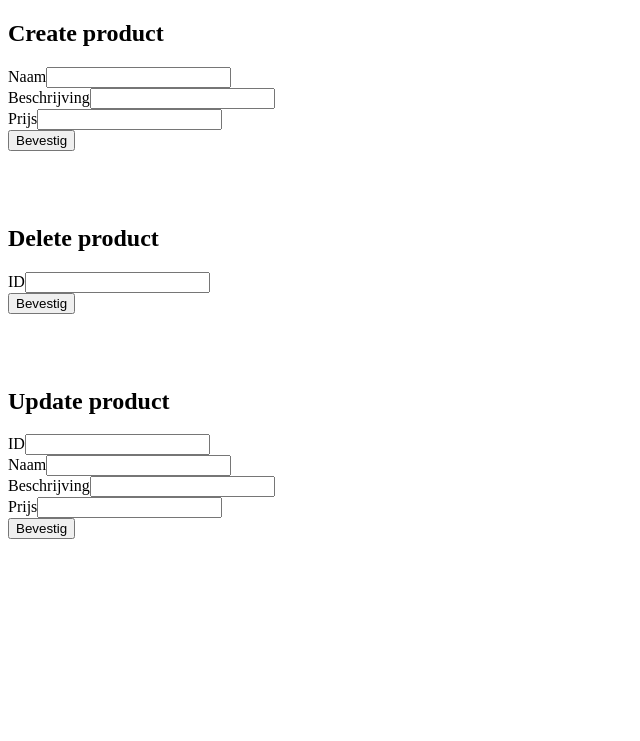
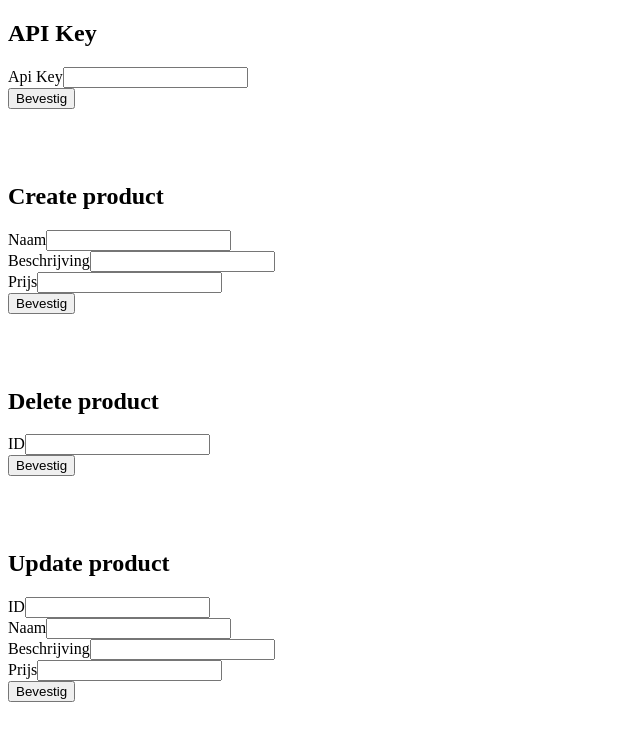
Before and after one commit to Thqmaz/database-api, a PHP site: page /index.php in a window 1280 px wide. Shown: the top 741 px of the page, without its empty margins (0-640 px from the left). Run offline with PHP 8.4, Linux system fonts and the light colour scheme; tables that the repository leaves empty hold one stand-in row (values such as "Sample post"); data that the repository does not hold is empty.

Commit message:
Api key gefixt op de index.php

```diff
--- a/api.php
+++ b/api.php
@@ -2,8 +2,9 @@
 include 'api/objects/Access.php';
 $access = new Access($dbConn);
 if (isset($_GET['action'])) {
-    if(isset($_GET['apikey'])) {
-        if(!$access->validateAPIkey($_GET['apikey'])) {
+    if (!isset($_POST['apikey'])) {
+        if (isset($_GET['apikey'])) {
+            if (!$access->validateAPIkey($_GET['apikey'])) {
                 http_response_code(404);
                 echo json_encode(
                     array("message" => "Ongeldige API key opgegeven")
@@ -16,6 +17,7 @@ if (isset($_GET['action'])) {
                 array("message" => "Ongeldige API key opgegeven")
             );
             exit;
+        }
     }
     switch ($_GET['action']) {
         case 'createProduct':
@@ -35,4 +37,3 @@ if (isset($_GET['action'])) {
             break;
     }
 }
-?>
--- a/index.php
+++ b/index.php
@@ -1,5 +1,13 @@
 <?php
-require 'api.php';
+require_once 'api.php';
+require_once 'api/objects/Access.php';
+$access = new Access($dbConn);
+if (isset($_POST['submitApiKey'])) {
+    if (!$access->validateAPIkey($_POST['apikey'])) {
+        die("Ongeldige API key ingevoerd");
+    }
+    $apiKey = $_POST['apikey'];
+}
 ?>
 <!DOCTYPE html>
 <html lang="en">
@@ -12,9 +20,22 @@ require 'api.php';
 </head>
 
 <body>
+    <h2>API Key</h2>
+    <form action="#" method="POST">
+        Api Key<input type="text" name="apikey"><br>
+        <input type="submit" name="submitApiKey" value="Bevestig">
+    </form>
+    <?php if (isset($_POST['apikey'])) {
+        echo "<h2 style='color:lime'>API Key ingesteld</h2>";
+    }
+    ?>
+    <br>
+    <br>
+    <br>
     <h2>Create product</h2>
     <form action="api.php" method="get">
         <input type="hidden" name="action" value="createProduct">
+        <input type="hidden" name="apikey" value="<?php echo $_POST['apikey']; ?>">
         Naam<input type="text" name="name"><br>
         Beschrijving<input type="text" name="desc"><br>
         Prijs<input type="text" name="price"><br>
@@ -26,6 +47,7 @@ require 'api.php';
     <h2>Delete product</h2>
     <form action="api.php" method="get">
         <input type="hidden" name="action" value="deleteProduct">
+        <input type="hidden" name="apikey" value="<?php echo $_POST['apikey']; ?>">
         ID<input type="text" name="id"><br>
         <input type="submit" value="Bevestig">
     </form>
@@ -35,6 +57,7 @@ require 'api.php';
     <h2>Update product</h2>
     <form action="api.php" method="get">
         <input type="hidden" name="action" value="updateProduct">
+        <input type="hidden" name="apikey" value="<?php echo $_POST['apikey']; ?>">
         ID<input type="text" name="id"><br>
         Naam<input type="text" name="name"><br>
         Beschrijving<input type="text" name="desc"><br>
```
Lines whose indentation alone changed are shown as unchanged.
